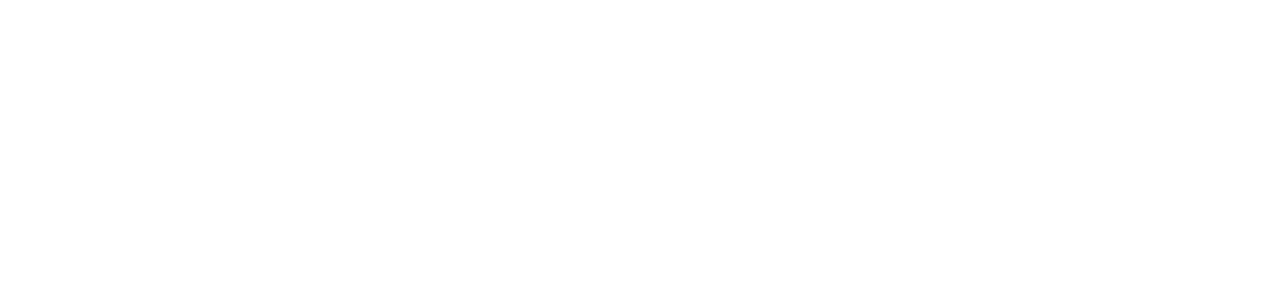
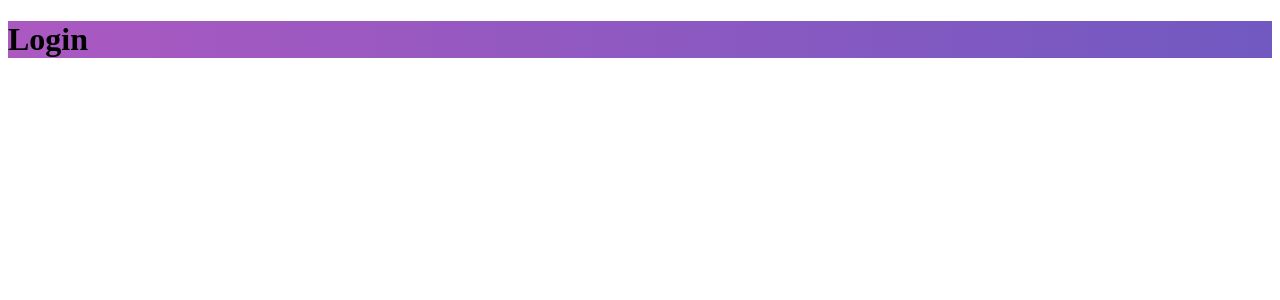
Before and after one commit to zymba/gobarber, a React (Create React App) app in the folder site/: page / in a window 1280 px wide. Shown: the top 300 px of the page. Built offline with nearby package versions, Linux system fonts and the light colour scheme; the HTML template or start-up script is replaced by a standard one.

Commit message:
Created default and auth layout using styled-components

```diff
--- a/site/package.json
+++ b/site/package.json
@@ -9,7 +9,8 @@
     "react-dom": "^16.12.0",
     "react-router-dom": "^5.1.2",
     "react-scripts": "3.2.0",
-    "reactotron-react-js": "^3.3.6"
+    "reactotron-react-js": "^3.3.6",
+    "styled-components": "^4.4.1"
   },
   "scripts": {
     "start": "react-scripts start",
--- a/site/src/pages/Dashboard/index.js
+++ b/site/src/pages/Dashboard/index.js
@@ -3,5 +3,5 @@
 // import { Container } from './styles';
 
 export default function Dashboard() {
-  return <div />;
+  return <h1>Dashboard</h1>;
 }
--- a/site/src/pages/SignIn/index.js
+++ b/site/src/pages/SignIn/index.js
@@ -3,5 +3,5 @@
 // import { Container } from './styles';
 
 export default function SignIn() {
-  return <div />;
+  return <h1>Login</h1>;
 }
--- /dev/null
+++ b/site/src/pages/_layouts/auth/index.js
@@ -0,0 +1,12 @@
+import React from 'react';
+import PropTypes from 'prop-types';
+
+import { Wrapper } from './styles';
+
+export default function AuthLayout({ children }) {
+  return <Wrapper>{children}</Wrapper>;
+}
+
+AuthLayout.propTypes = {
+  children: PropTypes.element.isRequired,
+};
--- /dev/null
+++ b/site/src/pages/_layouts/auth/styles.js
@@ -0,0 +1,6 @@
+import styled from 'styled-components';
+
+export const Wrapper = styled.div`
+  height: 100%;
+  background: linear-gradient(-90deg, #7159c1, #ab59c1);
+`;
--- /dev/null
+++ b/site/src/pages/_layouts/default/index.js
@@ -0,0 +1,12 @@
+import React from 'react';
+import PropTypes from 'prop-types';
+
+import { Wrapper } from './styles';
+
+export default function DefaultLayout({ children }) {
+  return <Wrapper>{children}</Wrapper>;
+}
+
+DefaultLayout.propTypes = {
+  children: PropTypes.element.isRequired,
+};
--- /dev/null
+++ b/site/src/pages/_layouts/default/styles.js
@@ -0,0 +1,6 @@
+import styled from 'styled-components';
+
+export const Wrapper = styled.div`
+  height: 100%;
+  background: #cccccc;
+`;
--- a/site/src/routes/Route.js
+++ b/site/src/routes/Route.js
@@ -1,6 +1,9 @@
 import React from 'react';
 import PropTypes from 'prop-types';
 import { Route, Redirect } from 'react-router-dom';
+
+import AuthLayout from '../pages/_layouts/auth';
+import DefaultLayout from '../pages/_layouts/default';
 
 export default function RouteWrapper({
   component: Component,
@@ -17,7 +20,18 @@
     return <Redirect to="dashboard" />;
   }
 
-  return <Route {...rest} component={Component} />;
+  const Layout = signed ? DefaultLayout : AuthLayout;
+
+  return (
+    <Route
+      {...rest}
+      render={props => (
+        <Layout>
+          <Component {...props} />
+        </Layout>
+      )}
+    />
+  );
 }
 
 RouteWrapper.propTypes = {
```
Also changed, not shown: 1 other file (tests, documents, lock files or other folders).
